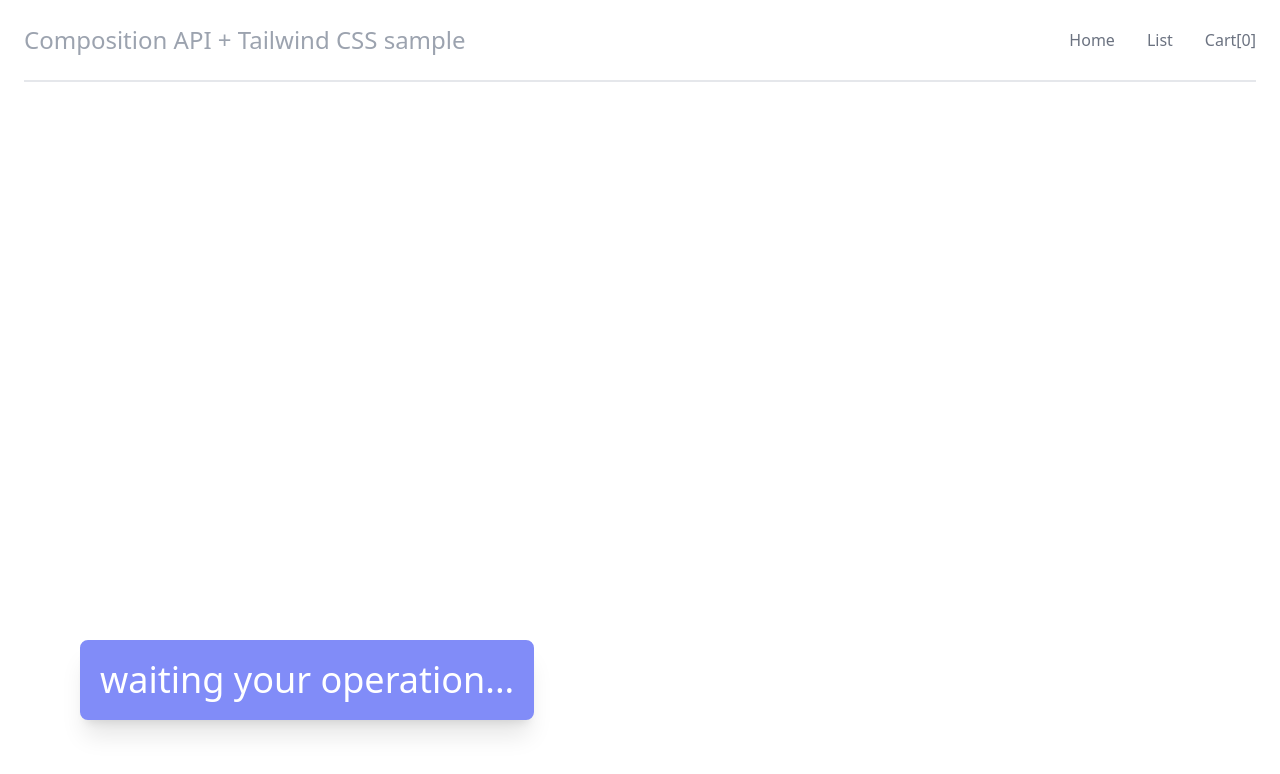
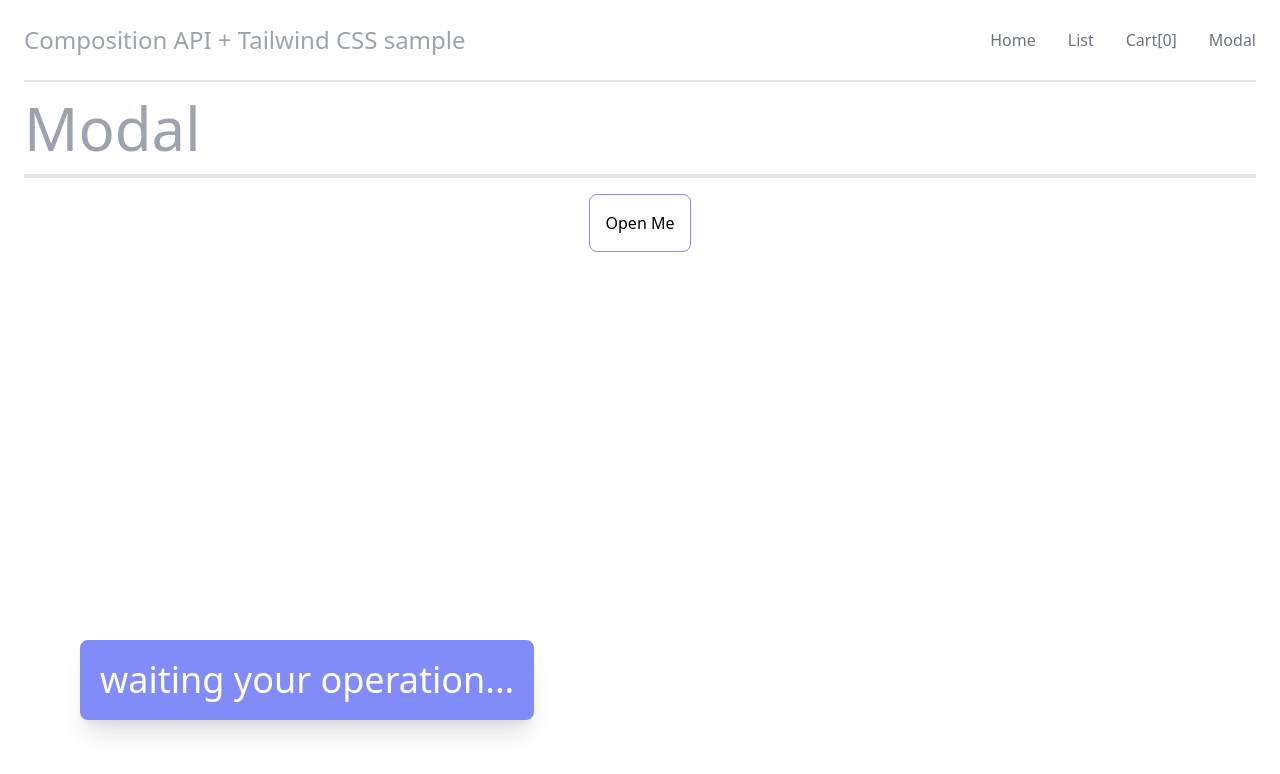
Before and after one commit to suchwowinc/composition-api-tailwindcss-sample-1, a Vue app: page /modal in a window 1280 px wide. Shown: the top 774 px of the page. Built offline with nearby package versions, Linux system fonts and the light colour scheme.

Commit message:
chore: add modal page

```diff
--- a/src/App.vue
+++ b/src/App.vue
@@ -14,12 +14,14 @@
         <a href="#" class="ml-8 whitespace-nowrap text-base font-medium text-gray-500 hover:text-gray-900">
           <router-link to="/cart">Cart[{{counts}}]</router-link>
         </a>
+        <a href="#" class="ml-8 whitespace-nowrap text-base font-medium text-gray-500 hover:text-gray-900">
+          <router-link to="/modal">Modal</router-link>
+        </a>
       </div>
     </div>
   </div>
   <information-button/>
   <router-view/>
-
 </template>
 
 <script lang="ts">
@@ -28,7 +30,7 @@ import { useCart } from "@/store/store";
 
 export default {
   components:{
-    InformationButton
+    InformationButton,
   },
   setup(){
     const { getCartCounts } = useCart()
--- /dev/null
+++ b/src/components/Modal.vue
@@ -0,0 +1,16 @@
+<template>
+  <div class="max-w-7xl mx-auto px-4 sm:px-6">
+    <h1 class="text-6xl text-gray-400 border-b-4 py-4">Modal</h1>
+    <div class="mt-4">
+      <modal-base/>
+    </div>
+  </div>
+</template>
+
+<script lang="ts">
+import ModalBase from '@/components/ModalBase.vue'
+
+export default {
+  components: { ModalBase }
+}
+</script>
--- /dev/null
+++ b/src/components/ModalBase.vue
@@ -0,0 +1,41 @@
+<template>
+    <div class="flex justify-center">
+      <button class="border rounded-lg border-indigo-400 p-4 hover:bg-indigo-400 hover:text-white" @click="open">Open Me</button>
+    </div>
+    <teleport to="#app">
+      <template v-if="modal">
+      <div class="flex justify-center items-center top-0 opacity-40 absolute w-screen h-screen bg-black">
+        <button class="rounded-lg p-4 border-grey-400 border text-white text-4xl hover:bg-white hover:text-black" @click="close">Close me</button>
+      </div>
+      </template>
+    </teleport>
+</template>
+
+<script lang="ts">
+import { ref } from "vue"
+import { useInformation } from "@/store/store";
+
+export default {
+  setup(){
+    const { setMessage } = useInformation();
+
+    const modal = ref(false);
+
+    const open = () => {
+      modal.value = true
+      setMessage('You opened modal.')
+    }
+
+    const close = () => {
+      modal.value = false
+      setMessage('You closed modal.')
+    }
+
+    return {
+      open,
+      close,
+      modal
+    }
+  }
+}
+</script>
--- a/src/components/Top.vue
+++ b/src/components/Top.vue
@@ -21,25 +21,25 @@ interface Doge {
   age: number;
 }
 
-import { ref, reactive, onMounted, computed } from "vue";
+import { reactive } from "vue";
 import MyButton from "@/components/MyButton.vue";
+import { useInformation } from "@/store/store";
 
 export default {
   components:{
     MyButton
   },
   setup(){
+    const { setMessage } = useInformation();
+
     const doge = reactive<Doge>({
       name: 'bob',
       age: 0
     })
 
-    // onMounted( () => {
-    //   doge.age = 100
-    // })
-
     const countUp = (v:number) => {
       doge.age += v
+      setMessage(`You add count: ${v}`)
     }
 
     const getDoge = (v:any) => {
--- a/src/router/index.ts
+++ b/src/router/index.ts
@@ -2,6 +2,7 @@ import { createRouter, createWebHistory, RouteRecordRaw } from 'vue-router'
 import Top from '@/components/Top.vue';
 import List from '@/components/List.vue';
 import Cart from '@/components/Cart.vue';
+import Modal from '@/components/Modal.vue';
 
 const routes: Array<RouteRecordRaw> = [
   {
@@ -19,6 +20,11 @@ const routes: Array<RouteRecordRaw> = [
     name: 'Cart',
     component: Cart
   },
+  {
+    path: '/modal',
+    name: 'Modal',
+    component: Modal
+  },
 ]
 
 const router = createRouter({
```
